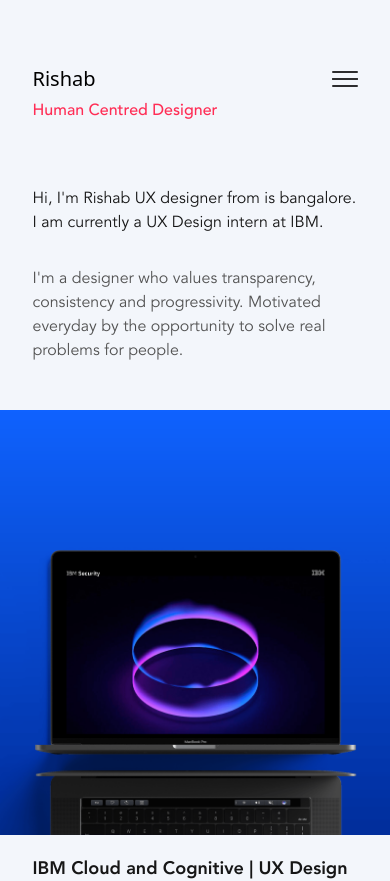
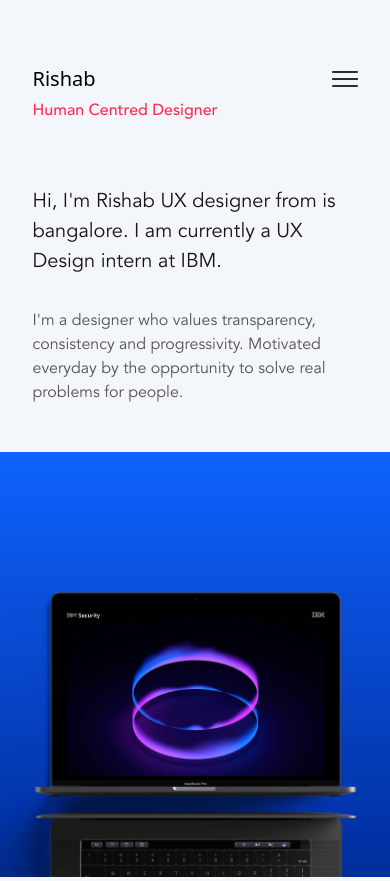
Before and after one commit to Rishab2000/Design-Portfolio, a React (Create React App) app: page /#/ in a window 390 px wide. Shown: the top 881 px of the page. Built offline with nearby package versions, Linux system fonts and the light colour scheme.

Commit message:
update intro text

```diff
--- a/src/components/project-section-home/project-section-home-components/introText.js
+++ b/src/components/project-section-home/project-section-home-components/introText.js
@@ -3,7 +3,7 @@ import React from "react";
 const IntroText = (props) => {
   return (
     <div className={ props.className + "  pt-16 pb-12 md:pt-24 md:pb-56 md:pr-30 xl:pr-0 "}>
-      <p className="font-avenir-book sm:text-2xl md:text-3xl lg:text-4xl xl:text-5xl 2xl:text-6xl text-title-colour">
+      <p className="font-avenir-book text-xl sm:text-2xl md:text-3xl lg:text-4xl xl:text-5xl 2xl:text-6xl text-title-colour">
         {props.textHeading}
       </p>
       <p className="font-avenir-book mt-8 sm:text-base md:text-md lg:text-xl lg:w-9/12 xl:text-xl 2xl:text-2xl text-desc-colour">{props.caption}</p>
```
